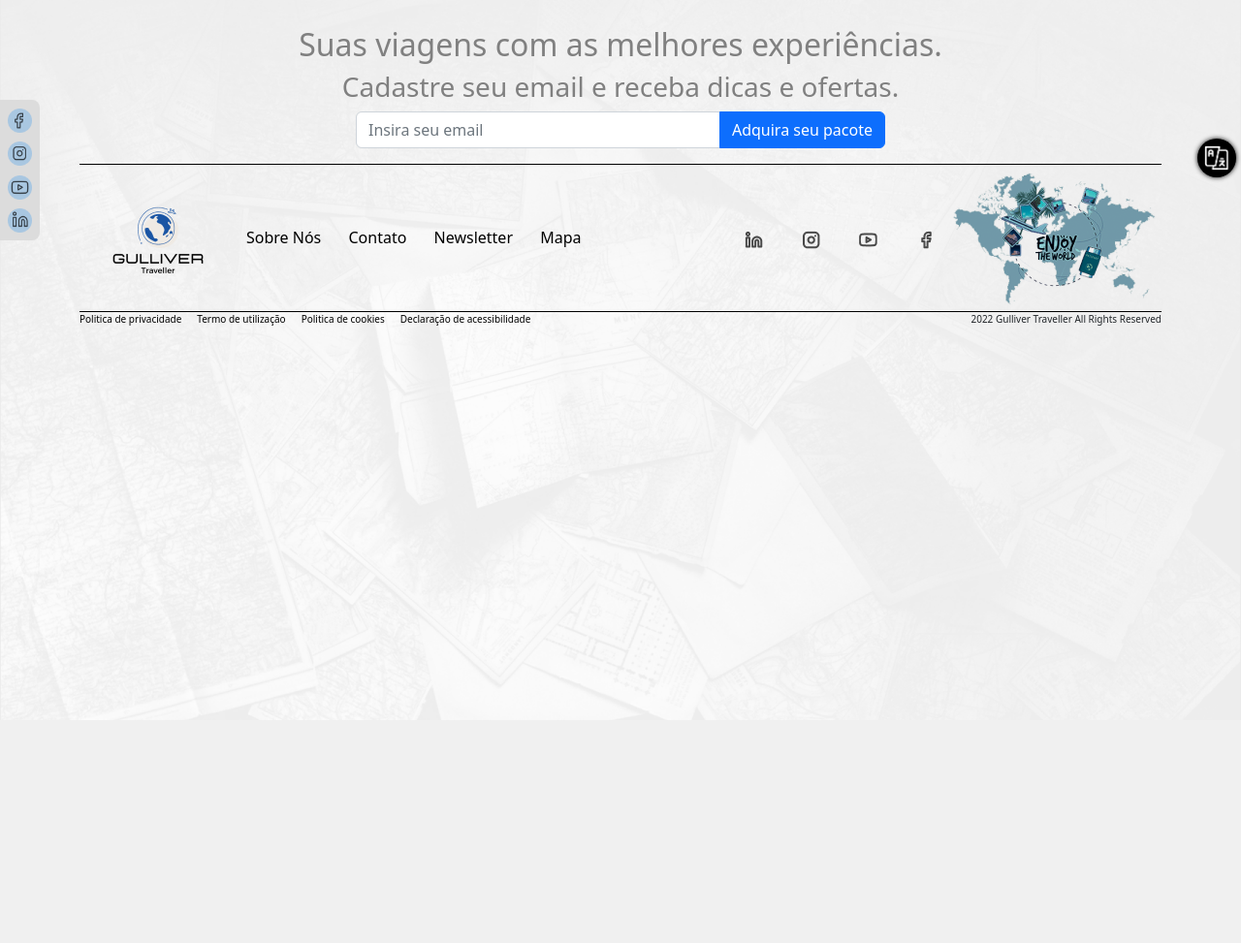
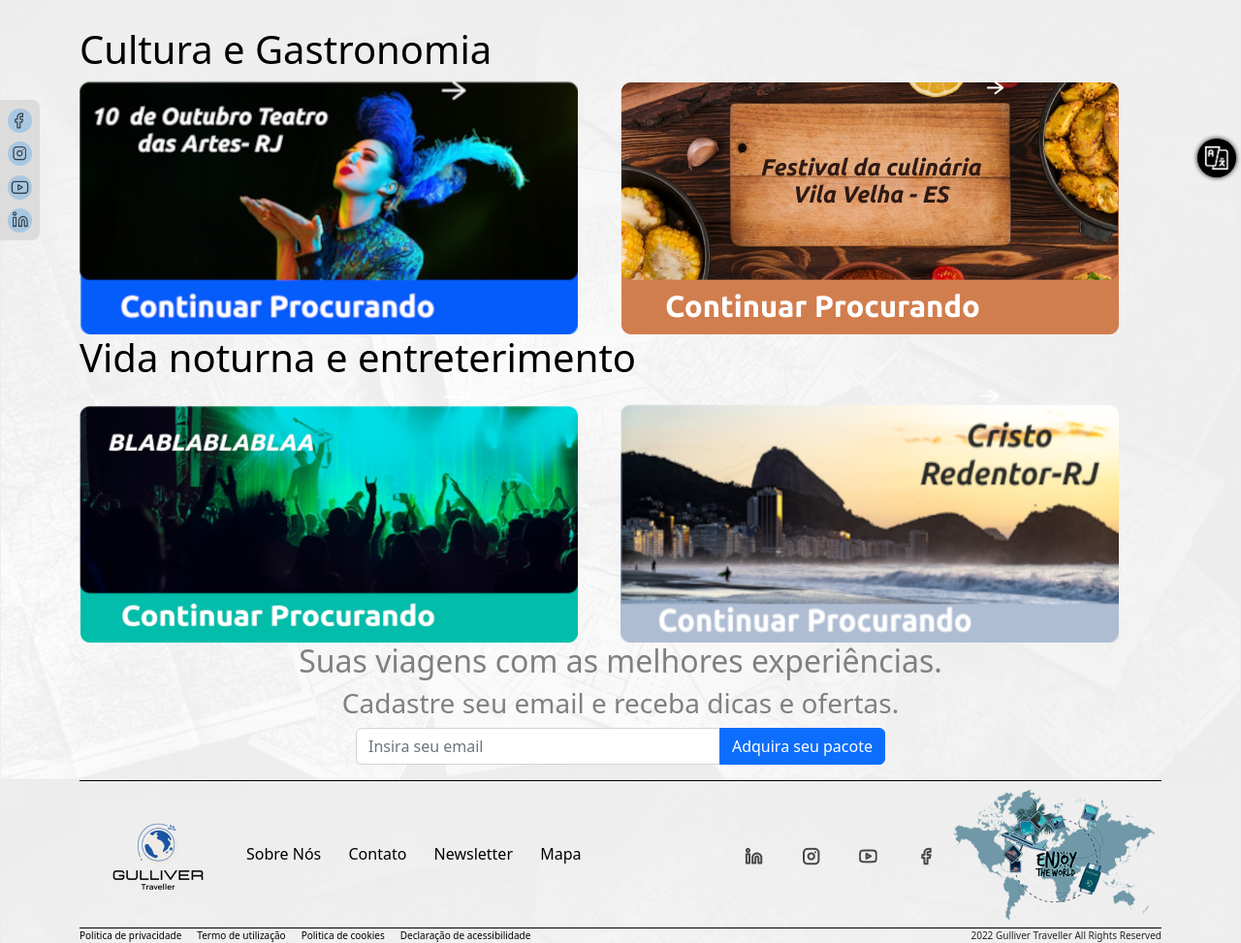
Before and after one commit to duartecgustavo/GulliverTraveller, a PHP site: page / in a window 1280 px wide. Shown: the part 57-1030 px from the top of the page at 97% size. Before the commit the page ends 643 px from the top, so only its background shows below. Run offline with PHP 8.4, Linux system fonts and the light colour scheme; some libraries are stand-ins or nearby versions.

Commit message:
Home-Renata

```diff
--- a/index.html
+++ b/index.html
@@ -105,6 +105,27 @@
         </section>
     </main>
 
+    <div class="text-left" style="color: black;">
+        <h1>
+            Cultura e Gastronomia
+        </h1>
+    </div>
+    <div class="">
+        <img src="./imagens/home/fotos_enterterimento/Teatro.png" class="rounded float-start" alt=" teatro">
+        <img src="./imagens/home/fotos_enterterimento/Festival Culinaria.png" class="rounded mx-auto d-block"
+            alt="culinaria">
+    </div>
+
+    <div class="text-left" style="color: black;">
+        <h1>
+            Vida noturna e entreterimento
+        </h1>
+    </div>
+
+    <div class="">
+        <img src="./imagens/home/fotos_enterterimento/Festas.png" class="rounded float-start" alt="Festa">
+        <img src="./imagens/home/fotos_enterterimento/Rio de Janeiro.png" class="rounded mx-auto d-block" alt="Rio">
+    </div>
 
     <div class="text-center" style="color: grey;">
 
```
Also changed, not shown: styles/global.css (+8 -0 lines), imagens/home/fotos_enterterimento/Festas.png (added), imagens/home/fotos_enterterimento/Festival Culinaria.png (added), imagens/home/fotos_enterterimento/Rio de Janeiro.png (added), imagens/home/fotos_enterterimento/Teatro.png (added), 3 other files.
